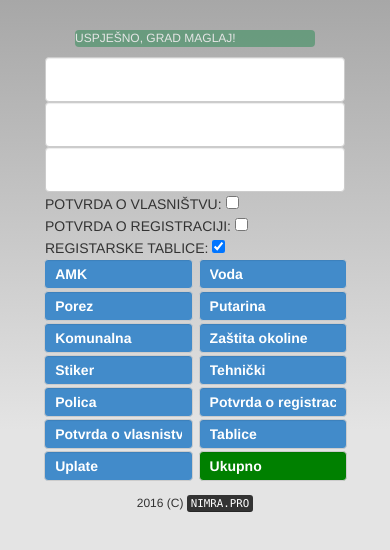
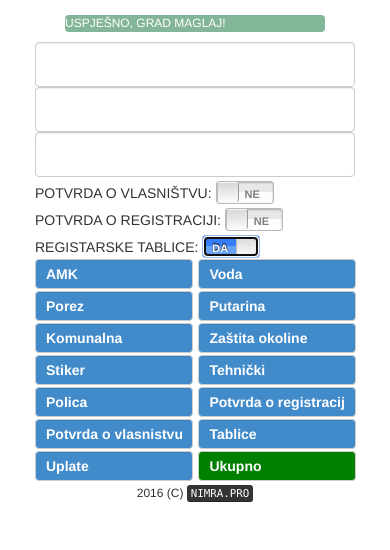
Before and after one commit to NimraPro/izracunaj, a plain HTML site: page maglaj.html in a window 390 px wide. Both pictures are taken after a click on the checkbox 218 px from the left and 246 px from the top of the page. Drawn offline with nearby package versions, Linux system fonts and the light colour scheme; some packages are replaced by stand-ins of ours.

Commit message:
Add files via upload

```diff
--- a/css/izracun.css
+++ b/css/izracun.css
@@ -1,12 +1,23 @@
-body {
-  padding-top: 5px;
+@import url(https://fonts.googleapis.com/css?family=Titillium+Web:400,700);
+
+html,body {
   padding-bottom: 40px;
-  background-color: #eee;
+  background-color: #ffffff;
+  background-image: none !important;
+  margin: 0px;
 }
-
-.form-signin {
-  max-width: 330px;
-  padding: 15px;
+.logorv {
+    height: 200px;
+    width: 250px;
+    object-fit: contain;
+    object-position: center;
+    position: absolute;
+    margin-left: 5%;
+}
+  .form-signin {
+  width: 330px;
+  max-width: 100%;
+  padding: 5px;
   margin: 0 auto;
 }
 .form-signin .form-signin-heading,
@@ -100,3 +111,101 @@ body {
 [data-tip]:hover:after {
 	display:block;
 }
+#menu1 {
+    width: 100%;
+    font-size: 35px;
+    color: #607d8b;
+    font-weight: bold;
+    padding: 15px;
+	margin-top: 20%;
+    margin-bottom: 35px;
+    border: 2px solid green;
+    border-radius: 15px;
+	outline-style: none;
+	font-family: Titillium Web, sans-serif;
+	font-weight: 700;
+	-moz-border-radius: 15px;
+    -webkit-border-radius: 15px;
+}
+#zovko {
+	height: 38px;
+	display: none;
+    width: 162px;
+	margin: auto;
+	background-image: url("../img/z1.png");
+}
+.okvir {
+    padding-top: 5px;
+    padding-bottom: 7px;
+	    height: 85px;
+}
+.okvir .nazivokvira
+{
+float:left;
+margin:5px;
+}
+.okvir .tipke
+{
+float:right;
+}
+
+input[type=checkbox] {
+  outline: none;
+  width: 58px;
+  height: 23px;
+  font-size: 11px;
+  line-height: 2;
+  display: inline-block;
+  font-weight: bold;
+  border-radius: 3px;
+  border: 1px solid #B9B9B9;
+  -webkit-appearance: none;
+
+  background-image: -webkit-gradient(
+    linear, left top, left bottom,
+    color-stop(0, #E8E8E8),
+    color-stop(0.5, #E8E8E8),
+    color-stop(0.5, #FDFDFD),
+    color-stop(1, #FDFDFD)
+  );
+  box-shadow: 0px 1px 2px #AFAFAF inset;
+  color: #7F7F7F;
+}
+
+input[type=checkbox]:checked {
+  background-image: -webkit-gradient(
+    linear, left top, left bottom,
+    color-stop(0, #367EF8),
+    color-stop(0.5, #367EF8),
+    color-stop(0.5, #66A3F8),
+    color-stop(1, #66A3F8)
+  );
+  box-shadow: 0px 1px 2px #1449A3 inset;
+  color: #fff;
+  text-shadow: 0px -1px 1px #000;
+  border: 1px solid #99B9E8;
+}
+
+input[type=checkbox]:before {
+  content: 'NE';
+  border-radius: 3px;
+  border-top: 1px solid #F7F7F7;
+  border-right: 1px solid #999999;
+  border-bottom: 1px solid: #BABABA;
+  border-left: 1px solid #BDBDBD;
+  background-image: -webkit-gradient(
+    linear, left top, left bottom,
+    color-stop(0, #D8D8D8),
+    color-stop(1, #FBFBFB)
+  );
+  height: 20px;
+  width: 22px;
+  display: inline-block;
+  text-indent: 27px;
+}
+
+input[type=checkbox]:checked:before {
+  content: 'DA';
+  text-indent: -25px;
+  margin-left: 33px;
+}
```
